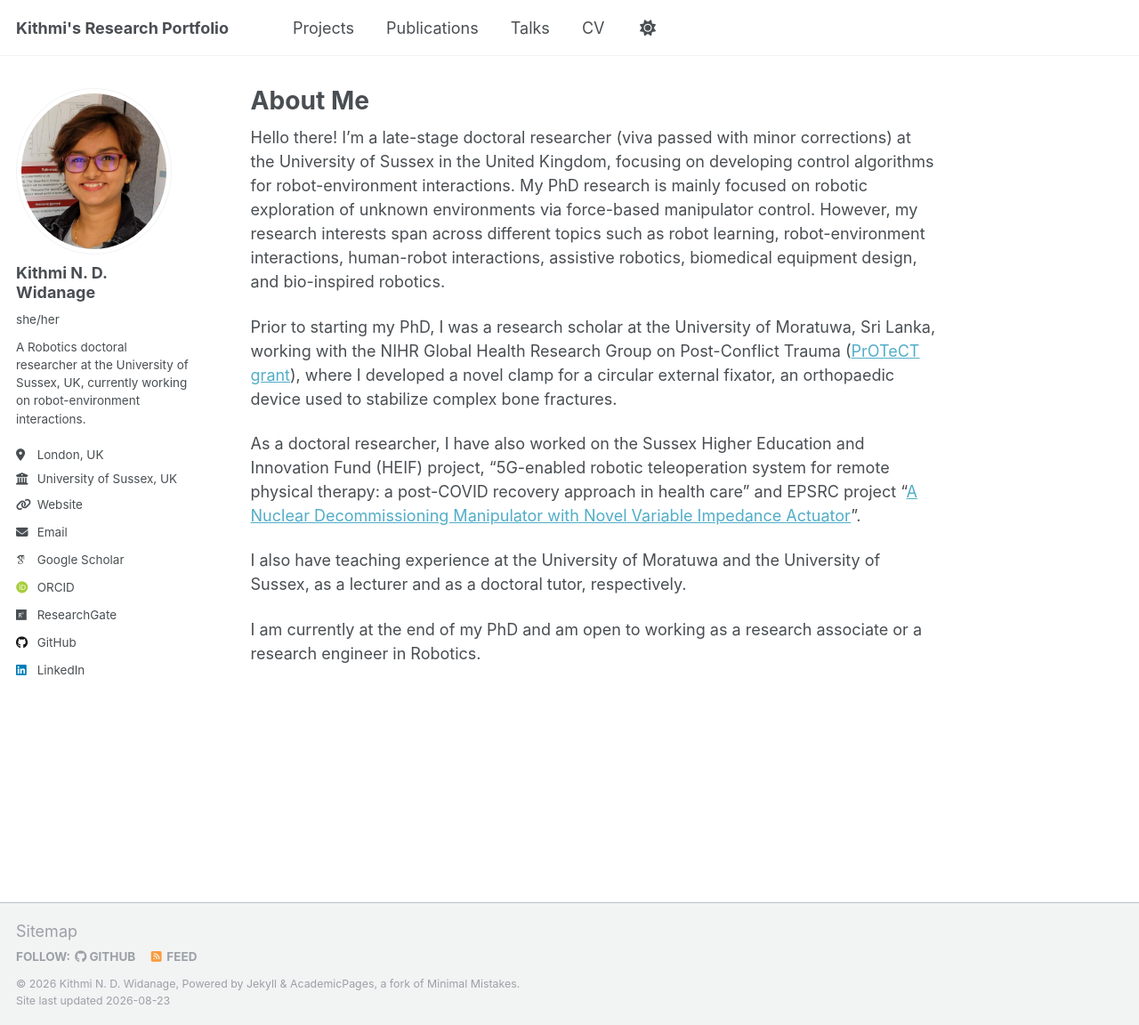
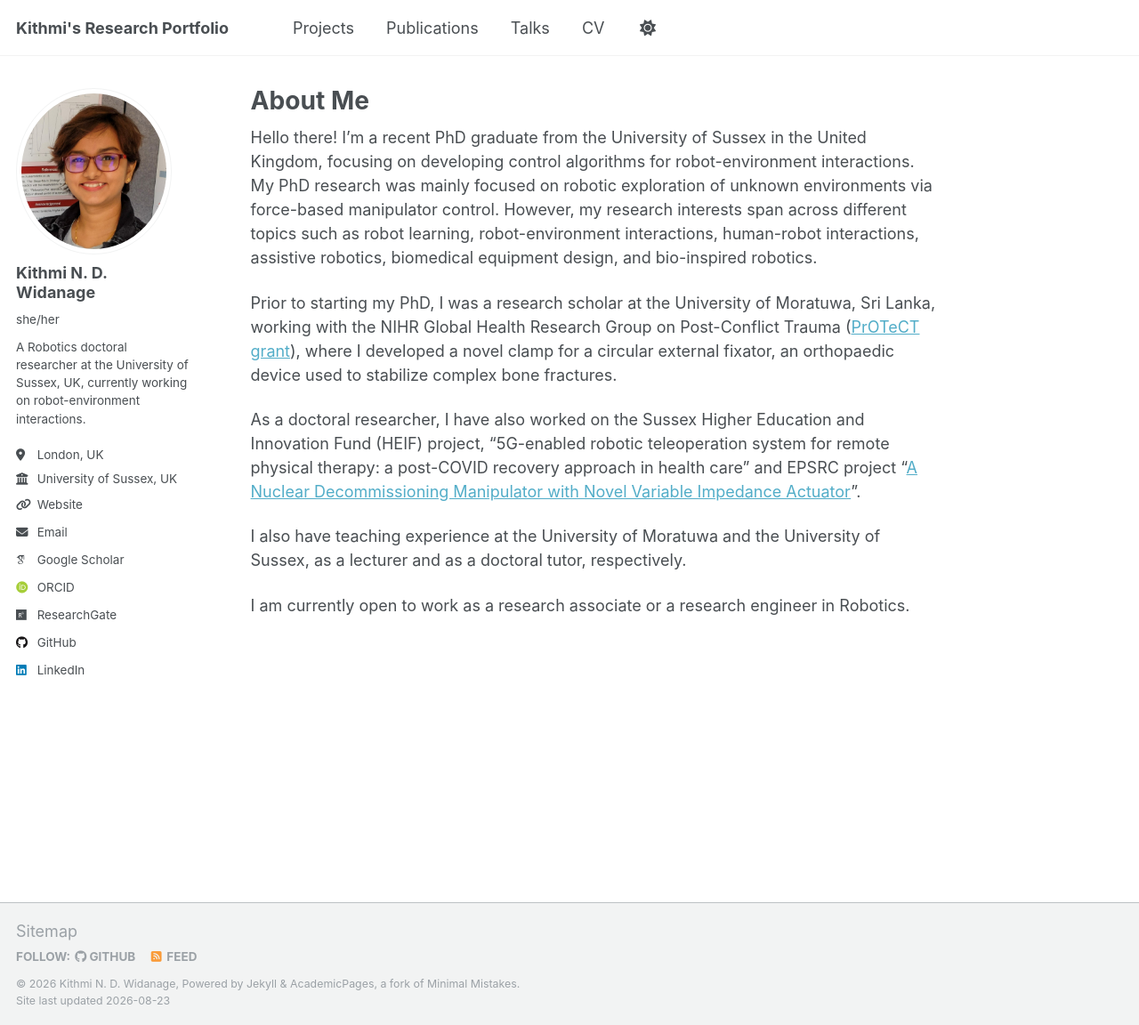
Before and after one commit to KithmiNDWidanage/KithmiNDWidanage.github.io, a Jekyll site: the page built from _pages/about.md, in a window 1280 px wide and 1152 px high. Shown: the whole window at 89% size. Built offline with Jekyll 4.4.1, drawn with Linux system fonts in a browser that asks for light colours; some web fonts are replaced.

Commit message:
Update about page to reflect PhD graduation status

```diff
--- a/_pages/about.md
+++ b/_pages/about.md
@@ -7,7 +7,7 @@ redirect_from:
   - /about.html
 ---
 
-Hello there! I'm a late-stage doctoral researcher (viva passed with minor corrections) at the University of Sussex in the United Kingdom, focusing on developing control algorithms for robot-environment interactions. My PhD research is mainly focused on robotic exploration of unknown environments via force-based manipulator control. However, my research interests span across different topics such as robot learning, robot-environment interactions, human-robot interactions, assistive robotics, biomedical equipment design, and bio-inspired robotics.
+Hello there! I'm a recent PhD graduate from the University of Sussex in the United Kingdom, focusing on developing control algorithms for robot-environment interactions. My PhD research was mainly focused on robotic exploration of unknown environments via force-based manipulator control. However, my research interests span across different topics such as robot learning, robot-environment interactions, human-robot interactions, assistive robotics, biomedical equipment design, and bio-inspired robotics.
 
 Prior to starting my PhD, I was a research scholar at the University of Moratuwa, Sri Lanka, working with the NIHR Global Health Research Group on Post-Conflict Trauma ([PrOTeCT grant](https://www.imperial.ac.uk/trauma-bioengineering/nihr-protect-grant/)), where I developed a novel clamp for a circular external fixator, an orthopaedic device used to stabilize complex bone fractures.
 
@@ -16,4 +16,4 @@ health care" and EPSRC project "[A Nuclear Decommissioning Manipulator with Nove
 
 I also have teaching experience at the University of Moratuwa and the University of Sussex, as a lecturer and as a doctoral tutor, respectively.
 
-I am currently at the end of my PhD and am open to working as a research associate or a research engineer in Robotics.
+I am currently open to work as a research associate or a research engineer in Robotics.
```
